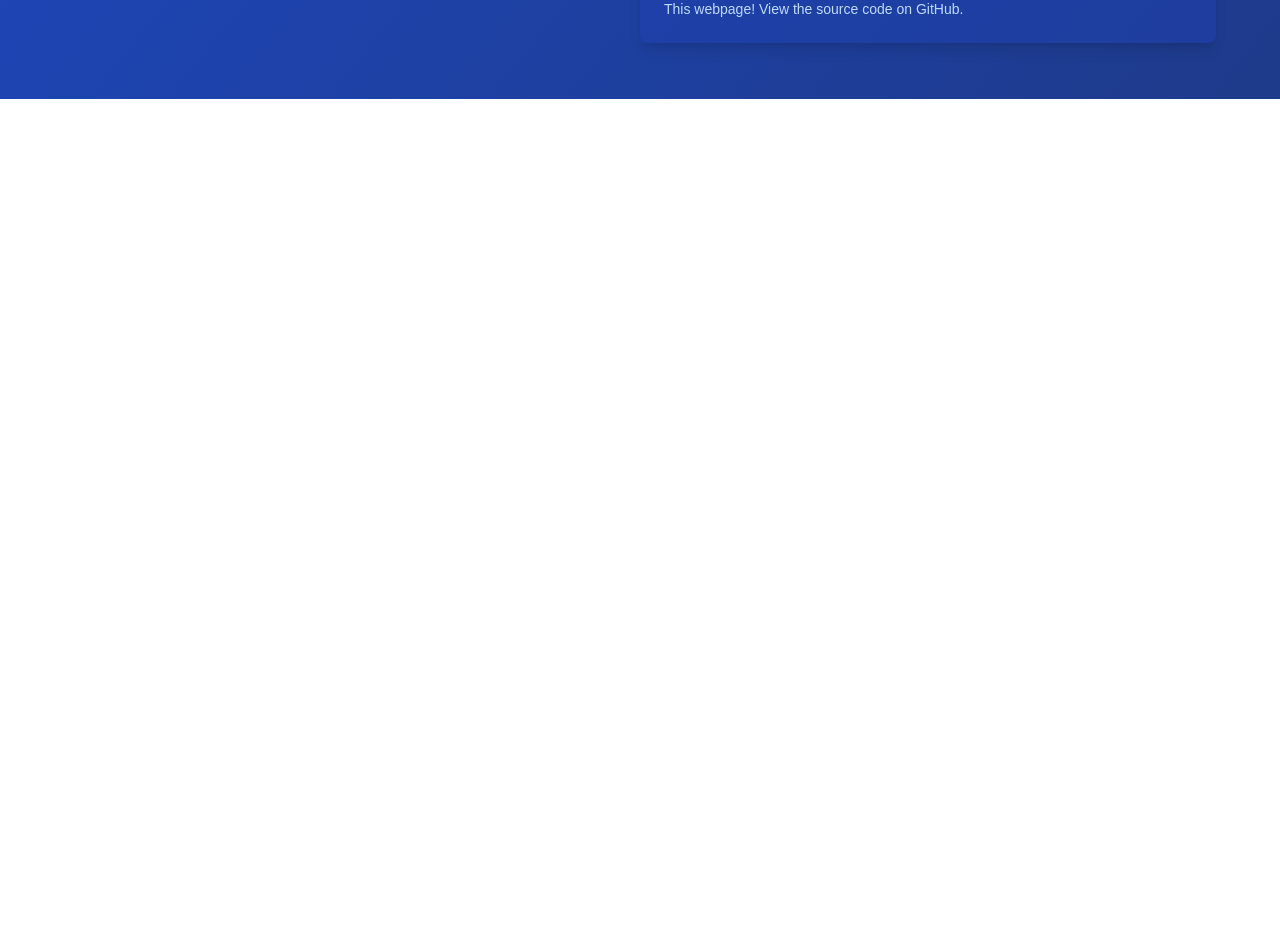
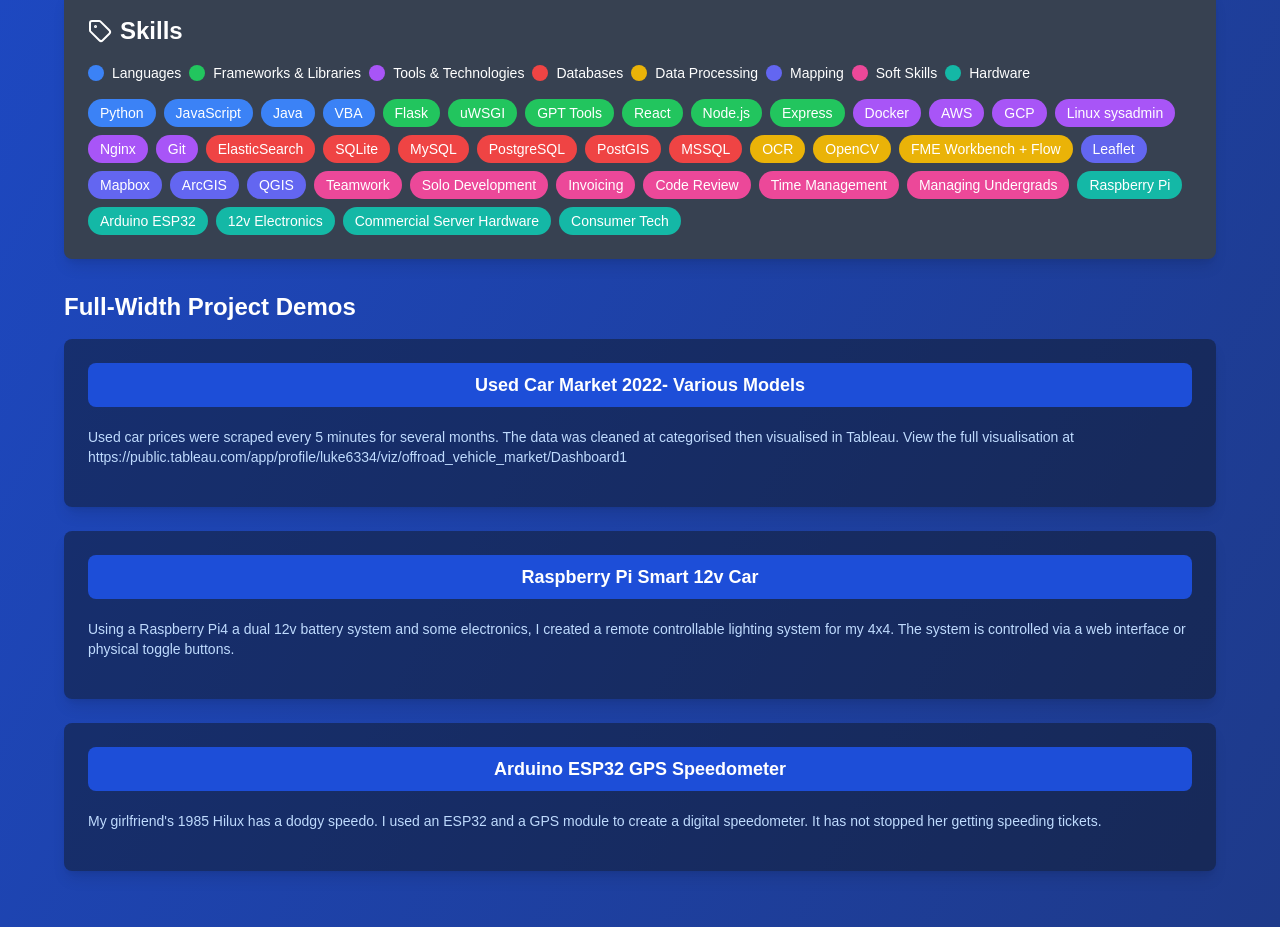
Before and after one commit to LukeBrayy/resume-website, a React (Create React App) app in the folder client/: page / in a window 1280 px wide. Shown: the part 1464-2391 px from the top of the page. Before the commit the page ends 1563 px from the top, so only its background shows below. Built offline with nearby package versions, Linux system fonts and the light colour scheme.

Commit message:
add full width demos and skill tags

```diff
--- a/client/package.json
+++ b/client/package.json
@@ -11,6 +11,7 @@
     "lucide-react": "^0.407.0",
     "node-fetch": "^3.3.2",
     "react": "^18.3.1",
+    "react-colorful": "^5.6.1",
     "react-dom": "^18.3.1",
     "react-router-dom": "^6.24.1",
     "react-scripts": "5.0.1",
--- a/client/src/components/ModernResume.js
+++ b/client/src/components/ModernResume.js
@@ -1,8 +1,12 @@
-import React from 'react';
+import React, { useEffect, useRef } from 'react';
 import DemoCard from './DemoCard';
+import TableauEmbed from './TableauEmbed';
+import SkillTags from './SkillTags';
+import { TrainFrontTunnel } from 'lucide-react';
 
 const styles = {
-  container: "min-h-screen bg-gradient-to-br from-blue-700 to-blue-900 text-white p-8 font-['Montserrat',sans-serif]",  content: "max-w-6xl mx-auto",
+  container: "min-h-screen bg-gradient-to-br from-blue-700 to-blue-900 text-white p-8 font-['Montserrat',sans-serif]",
+  content: "max-w-6xl mx-auto",
   header: "text-4xl font-bold mb-8",
   section: "flex flex-col md:flex-row",
   experienceContainer: "w-full md:w-1/2 mb-8 md:mb-0",
@@ -32,6 +36,8 @@ const styles = {
   logoBackground: "bg-white bg-opacity-60",
   demosContainer: "w-full md:w-1/2",
   demosHeader: "text-2xl font-semibold mb-4",
+  fullWidthDemosContainer: "w-full mt-8",
+  fullWidthDemosHeader: "text-2xl font-semibold mb-4",
 };
 
 const colors = [
@@ -66,69 +72,90 @@ const ModernResume = () => {
   const sortedExperiences = [...experiences].sort((a, b) => new Date(b.startDate) - new Date(a.startDate));
   const allItems = [...sortedExperiences, ...events].sort((a, b) => new Date(b.startDate || b.date) - new Date(a.startDate || a.date));
 
+  const demos = [
+    {
+      id: 1,
+      title: "State Wide Drillhole Assay Search and Display",
+      description: "Querying and transforming public data for the Department of Mines. Hosted for the client providing a stable public service with regular usage.",
+      link: "https://wamexgeochem.net.au",
+      image: "/wamexscreen.png",
+      fullWidth: false,
+    },
+    {
+      id: 2,
+      title: "Dyslexia-Assistant ChatBot",
+      description: "A demonstration of using AI tools to increase accessibility.",
+      fullWidth: false,
+    },
+    {
+      id: 3,
+      title: "Custom Massive Text Search Engine",
+      description: "Hosting a public service search engine, querying 200,000+ mineral exploration reports in milliseconds.",
+      link: "https://wamexsearch.net.au",
+      image: "/searchscreen.png",
+      fullWidth: false,
+    },
+    {
+      id: 4,
+      title: "Used Car Market 2022- Various Models",
+      description: "Used car prices were scraped every 5 minutes for several months. The data was cleaned at categorised then visualised in Tableau. View the full visualisation at https://public.tableau.com/app/profile/luke6334/viz/offroad_vehicle_market/Dashboard1",
+      component: TableauEmbed,
+      fullWidth: true,
+    },
+    {
+      id: 5,
+      title: "Interactive Node + ReactJS Resume",
+      description: "This webpage! View the source code on GitHub.",
+      fullWidth: false,
+    },
+    {
+      id: 6,
+      title: "Raspberry Pi Smart 12v Car",
+      description: "Using a Raspberry Pi4 a dual 12v battery system and some electronics, I created a remote controllable lighting system for my 4x4. The system is controlled via a web interface or physical toggle buttons.",
+      fullWidth: true,
+    },
+    {
+      id: 7,
+      title: "Arduino ESP32 GPS Speedometer",
+      description: "My girlfriend's 1985 Hilux has a dodgy speedo. I used an ESP32 and a GPS module to create a digital speedometer. It has not stopped her getting speeding tickets.",
+      fullWidth: true,
+    },
+  ];
 
-  const Demos = () => {
+  const Demos = ({ fullWidth = false }) => {
+    const containerClass = fullWidth ? styles.fullWidthDemosContainer : styles.demosContainer;
+    const headerClass = fullWidth ? styles.fullWidthDemosHeader : styles.demosHeader;
+
+    const filteredDemos = demos.filter(demo => demo.fullWidth === fullWidth);
+
     return (
-      <div className={styles.demosContainer}>
-        <h2 className={styles.demosHeader}>Project Demos</h2>
-        <DemoCard title="State Wide Drillhole Assay Search and Display" backgroundColor="bg-blue-900">
-          <p className="text-sm text-blue-200 mb-4">
-            Querying and transforming public data for the Department of Mines.
-            Hosted for the client providing a stable public service with regular usage.
-          </p>
+      <div className={containerClass}>
+        <h2 className={headerClass}>{fullWidth ? "Full-Width Project Demos" : "Project Demos"}</h2>
+        <div className={fullWidth ? "" : styles.demoGrid}>
+          {filteredDemos.map(demo => (
+            <DemoCard key={demo.id} title={demo.title} backgroundColor="bg-gray-900">
+              <p className="text-sm text-blue-200 mb-4">{demo.description}</p>
+              {demo.link && demo.image && (
                 <a
-            href="https://wamexgeochem.net.au"
+                  href={demo.link}
                   target="_blank"
                   rel="noopener noreferrer"
                   className="block w-full hover:opacity-80 transition-opacity"
                 >
                   <img
-              src="/wamexscreen.png"
-              alt="State Wide Drillhole Assay Search and Display Screenshot"
+                    src={demo.image}
+                    alt={`${demo.title} Screenshot`}
                     className="w-full rounded-lg shadow-lg"
                   />
                 </a>
+              )}
+              {demo.component && <demo.component />}
             </DemoCard>
-        <DemoCard title="Dylexia-Assistant ChatBot" backgroundColor="bg-gray-900">
-          <p className="text-sm text-blue-200">
-            A demonstration of natural language processing capabilities.
-          </p>
-          {/* Add your chat bot demo here */}
-        </DemoCard>
-        <DemoCard title="Custom Massive Text Search Engine" backgroundColor="bg-gray-900">
-          <p className="text-sm text-blue-200 mb-4">
-            Hosting a public service search engine, querying 200,000+ mineral exploration reports in milliseconds.
-          </p>
-          <a
-            href="https://wamexsearch.net.au"
-            target="_blank"
-            rel="noopener noreferrer"
-            className="block w-full hover:opacity-80 transition-opacity"
-          >
-            <img
-              src="/searchscreen.png"
-              alt="WamexSearch.net.au Screenshot"
-              className="w-full rounded-lg shadow-lg"
-            />
-          </a>
-        </DemoCard>
-        <DemoCard title="3D Model Viewer">
-          <p className="text-sm text-blue-200">
-          An interactive chart showcasing data analysis skills.
-          </p>
-          {/* Add your 3D model viewer here */}
-        </DemoCard>
-
-        <DemoCard title="Interactive Node + ReactJS Resume">
-          <p className="text-sm text-blue-200">
-            This webpage! View the source code on GitHub.
-          </p>
-          {/* Add your 3D model viewer here */}
-        </DemoCard>
+          ))}
+        </div>
       </div>
     );
   };
-
 
   return (
     <div className={styles.container}>
@@ -195,8 +222,10 @@ const ModernResume = () => {
               })}
             </div>
           </div>
-          <Demos />
+          <Demos fullWidth={false}/>
         </div>
+        <SkillTags />
+        <Demos fullWidth={true} />
       </div>
     </div>
   );
--- /dev/null
+++ b/client/src/components/SkillTags.js
@@ -0,0 +1,134 @@
+import React from 'react';
+import { Tag } from 'lucide-react';
+
+const skillCategories = [
+  {
+    name: 'Languages',
+    color: 'bg-blue-500',
+    skills: [
+      { name: 'Python', link: 'https://www.python.org/' },
+      { name: 'JavaScript', link: 'https://developer.mozilla.org/en-US/docs/Web/JavaScript' },
+      { name: 'Java', link: 'https://www.java.com/' },
+      { name: 'VBA', link: 'https://docs.microsoft.com/en-us/office/vba/library-reference/concepts/getting-started-with-vba-in-office' },
+    ]
+  },
+  {
+    name: 'Frameworks & Libraries',
+    color: 'bg-green-500',
+    skills: [
+      { name: 'Flask', link: 'https://flask.palletsprojects.com/' },
+      { name: 'uWSGI', link: 'https://uwsgi-docs.readthedocs.io/' },
+      { name: 'GPT Tools', link: 'https://openai.com/blog/openai-api/' },
+      { name: 'React', link: 'https://reactjs.org/' },
+      { name: 'Node.js', link: 'https://nodejs.org/' },
+      { name: 'Express', link: 'https://expressjs.com/' }
+    ]
+  },
+  {
+    name: 'Tools & Technologies',
+    color: 'bg-purple-500',
+    skills: [
+      { name: 'Docker', link: 'https://www.docker.com/' },
+      { name: 'AWS', link: 'https://aws.amazon.com/' },
+      { name: 'GCP', link: 'https://cloud.google.com/' },
+      { name: 'Linux sysadmin', link: 'https://www.linux.org/' },
+      { name: 'Nginx', link: 'https://www.nginx.com/' },
+      { name: 'Git', link: 'https://git-scm.com/' },
+    ]
+  },
+  {
+    name: 'Databases',
+    color: 'bg-red-500',
+    skills: [
+      { name: 'ElasticSearch', link: 'https://www.elastic.co/' },
+      { name: 'SQLite', link: 'https://www.sqlite.org/' },
+      { name: 'MySQL', link: 'https://www.mysql.com/' },
+      { name: 'PostgreSQL', link: 'https://www.postgresql.org/' },
+      { name: 'PostGIS', link: 'https://postgis.net/' },
+      { name: 'MSSQL', link: 'https://www.microsoft.com/en-us/sql-server/sql-server-2019' },
+    ]
+  },
+  {
+    name: 'Data Processing',
+    color: 'bg-yellow-500',
+    skills: [
+      { name: 'OCR', link: 'https://github.com/tesseract-ocr/tesseract' },
+      { name: 'OpenCV', link: 'https://opencv.org/' },
+      { name: 'FME Workbench + Flow', link: 'https://www.safe.com/' }
+    ]
+  },
+  {
+    name: 'Mapping',
+    color: 'bg-indigo-500',
+    skills: [
+      { name: 'Leaflet', link: 'https://leafletjs.com/' },
+      { name: 'Mapbox', link: 'https://www.mapbox.com/' },
+      { name: 'ArcGIS', link: 'https://www.esri.com/en-us/arcgis/products/arcgis-online/overview' },
+      { name: 'QGIS', link: 'https://qgis.org/en/site/' },
+    ]
+  },
+  {
+    name: 'Soft Skills',
+    color: 'bg-pink-500',
+    skills: [
+      { name: 'Teamwork' },
+      { name: 'Solo Development' },
+      { name: 'Invoicing' },
+      { name: 'Code Review' },
+      { name: 'Time Management' },
+      { name: 'Managing Undergrads' },
+    ]
+  },
+  {
+    name: 'Hardware',
+    color: 'bg-teal-500',
+    skills: [
+      { name: 'Raspberry Pi', link: 'https://www.raspberrypi.org/' },
+      { name: 'Arduino ESP32', link: 'https://docs.arduino.cc/hardware/nano-esp32/'},
+      { name: '12v Electronics'},
+      { name: 'Commercial Server Hardware'},
+      { name: 'Consumer Tech'},
+    ]
+  },
+];
+
+const SkillTags = () => {
+    return (
+      <div className="mt-12 p-6 bg-gray-700 rounded-lg shadow-lg">
+        <h2 className="text-2xl font-semibold mb-4 flex items-center">
+          <Tag className="mr-2" />
+          Skills
+        </h2>
+
+        {/* Color Legend */}
+        <div className="mb-4 flex flex-wrap gap-2">
+          {skillCategories.map((category, index) => (
+            <div key={index} className="flex items-center">
+              <div className={`w-4 h-4 rounded-full ${category.color} mr-2`}></div>
+              <span className="text-sm">{category.name}</span>
+            </div>
+          ))}
+        </div>
+
+        {/* Skills */}
+        <div className="flex flex-wrap gap-2">
+          {skillCategories.flatMap((category, categoryIndex) =>
+            category.skills.map((skill, skillIndex) => (
+              <a
+                key={`${categoryIndex}-${skillIndex}`}
+                href={skill.link}
+                target="_blank"
+                rel="noopener noreferrer"
+                className={`px-3 py-1 ${category.color} text-white rounded-full text-sm hover:opacity-80 transition-opacity ${!skill.link && 'pointer-events-none'}`}
+              >
+                {skill.name}
+              </a>
+            ))
+          )}
+        </div>
+      </div>
+    );
+  };
+
+
+export default SkillTags;
--- /dev/null
+++ b/client/src/components/TableauEmbed.js
@@ -0,0 +1,61 @@
+import React, { useEffect, useRef } from 'react';
+
+const TableauEmbed = () => {
+  const vizRef = useRef(null);
+
+  useEffect(() => {
+    if (vizRef.current) {
+      const vizElement = vizRef.current.getElementsByTagName('object')[0];
+
+      // Make the visualization wider and shorter
+      vizElement.style.width = '100%';
+      vizElement.style.height = '400px'; // Adjust this value to make it shorter
+
+      const scriptElement = document.createElement('script');
+      scriptElement.src = 'https://public.tableau.com/javascripts/api/viz_v1.js';
+      vizElement.parentNode.insertBefore(scriptElement, vizElement);
+    }
+  }, []);
+
+  return (
+    <div
+      className='tableauPlaceholder'
+      ref={vizRef}
+      style={{
+        position: 'relative',
+        width: '100%', // Make it full width of its container
+        maxWidth: '1200px', // Set a maximum width if needed
+        margin: '0 auto', // Center the component if it's narrower than its container
+        borderRadius: '15px', // Round the corners
+        overflow: 'hidden' // Ensure the rounded corners are visible
+      }}
+    >
+      <noscript>
+        <a href='#'>
+          <img
+            alt='Dashboard 1'
+            src='https://public.tableau.com/static/images/of/offroad_vehicle_market/Dashboard1/1_rss.png'
+            style={{ border: 'none', width: '100%', height: 'auto' }}
+          />
+        </a>
+      </noscript>
+      <object className='tableauViz' style={{ display: 'none', width: '95%', height: '100%' }}>
+        <param name='host_url' value='https%3A%2F%2Fpublic.tableau.com%2F' />
+        <param name='embed_code_version' value='3' />
+        <param name='site_root' value='' />
+        <param name='name' value='offroad_vehicle_market/Dashboard1' />
+        <param name='tabs' value='no' />
+        <param name='toolbar' value='yes' />
+        <param name='static_image' value='https://public.tableau.com/static/images/of/offroad_vehicle_market/Dashboard1/1.png' />
+        <param name='animate_transition' value='yes' />
+        <param name='display_static_image' value='yes' />
+        <param name='display_spinner' value='yes' />
+        <param name='display_overlay' value='yes' />
+        <param name='display_count' value='yes' />
+        <param name='language' value='en-US' />
+      </object>
+    </div>
+  );
+};
+
+export default TableauEmbed;
```
Also changed, not shown: 1 other file (tests, documents, lock files or other folders). Lines whose indentation alone changed are shown as unchanged.
